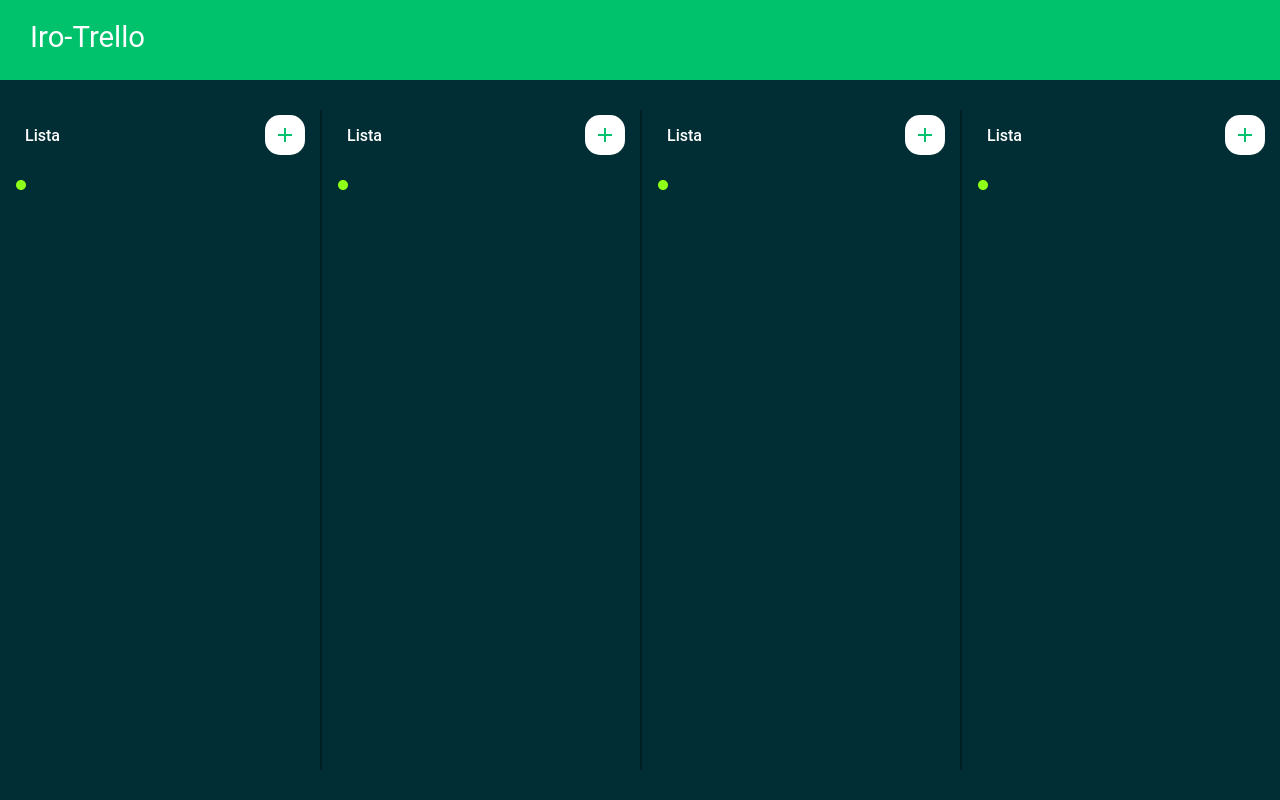
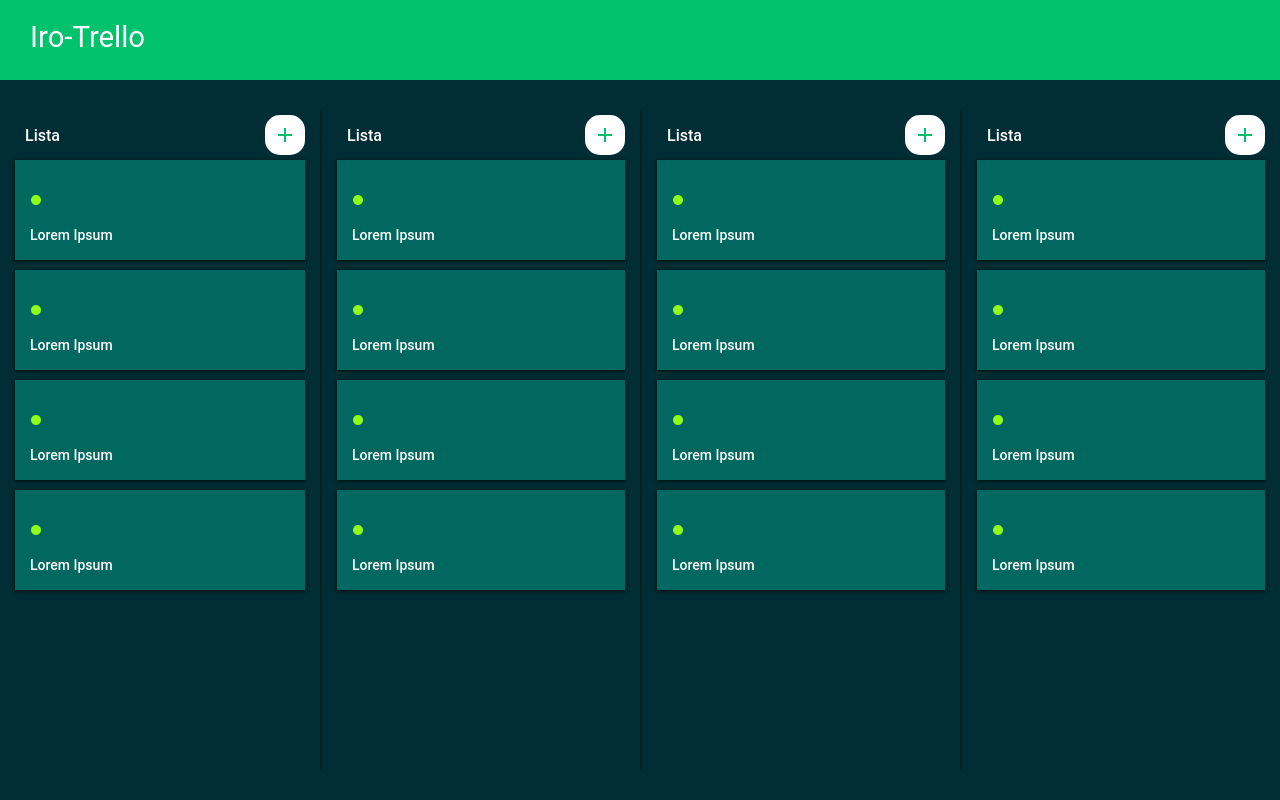
Before and after one commit to iroDevs/Clone-Trello-React, a React (Vite) app: page / in a window 1280 px wide. Built offline with nearby package versions, Linux system fonts and the light colour scheme.

Commit message:
criando simulação de comunicação com o back-end

```diff
--- a/src/components/Card/index.jsx
+++ b/src/components/Card/index.jsx
@@ -10,6 +10,7 @@ function Card() {
         <header>
             <MdCircle size={12} color='#90ff17' />
         </header>
+        <p>Lorem Ipsum</p>
     </Container>
   );
 }
--- a/src/components/Card/styles.js
+++ b/src/components/Card/styles.js
@@ -1,5 +1,31 @@
 import styled from 'styled-components';
 
 export const Container = styled.div`
+  position: relative;
+  background: #00685f;
+  border-raadius:5px;
+  margin-bottom: 10px;
+  padding: 15px;
+  box-shadow: 0 1px 4px 0 rgba(0, 0, 0, 0.8);
+  border-top: 1px solid rgba(255, 255, 255, 0.4)
+
+  header {
+    position: absolute;
+    top: -22px;
+    left: 15px;
+  }
+
+  p {
+    font-weight:500;
+    line-height:20px;
+  }
 
 `;
+
+/*
+.color1 { #002e34 }; verde-escuro
+.color2 { #004443 }; verde-escuor-poucoLeve
+.color3 { #00755c }; verde-pouco-escuro
+.color4 { #00c16c }; verde-quase-claro
+.color5 { #90ff17 }; verde-claro
+*/
--- a/src/components/List/index.jsx
+++ b/src/components/List/index.jsx
@@ -17,6 +17,9 @@ function List() {
 
     <ul>
         <Card />
+        <Card />
+        <Card />
+        <Card />
     </ul>
     </Container>
   );
```
Also changed, not shown: src/services/FakeApi.js (added, +100 -0 lines).
